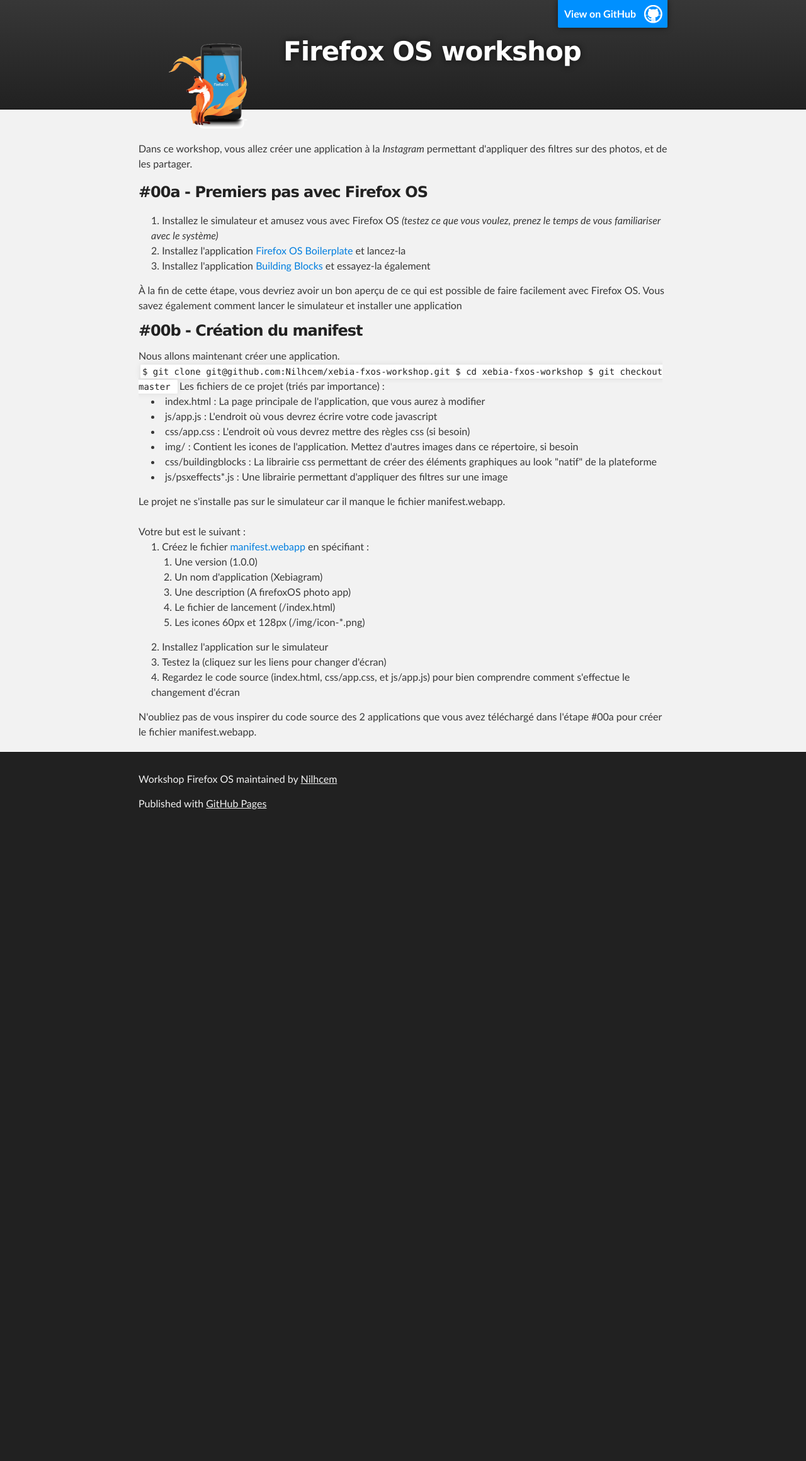
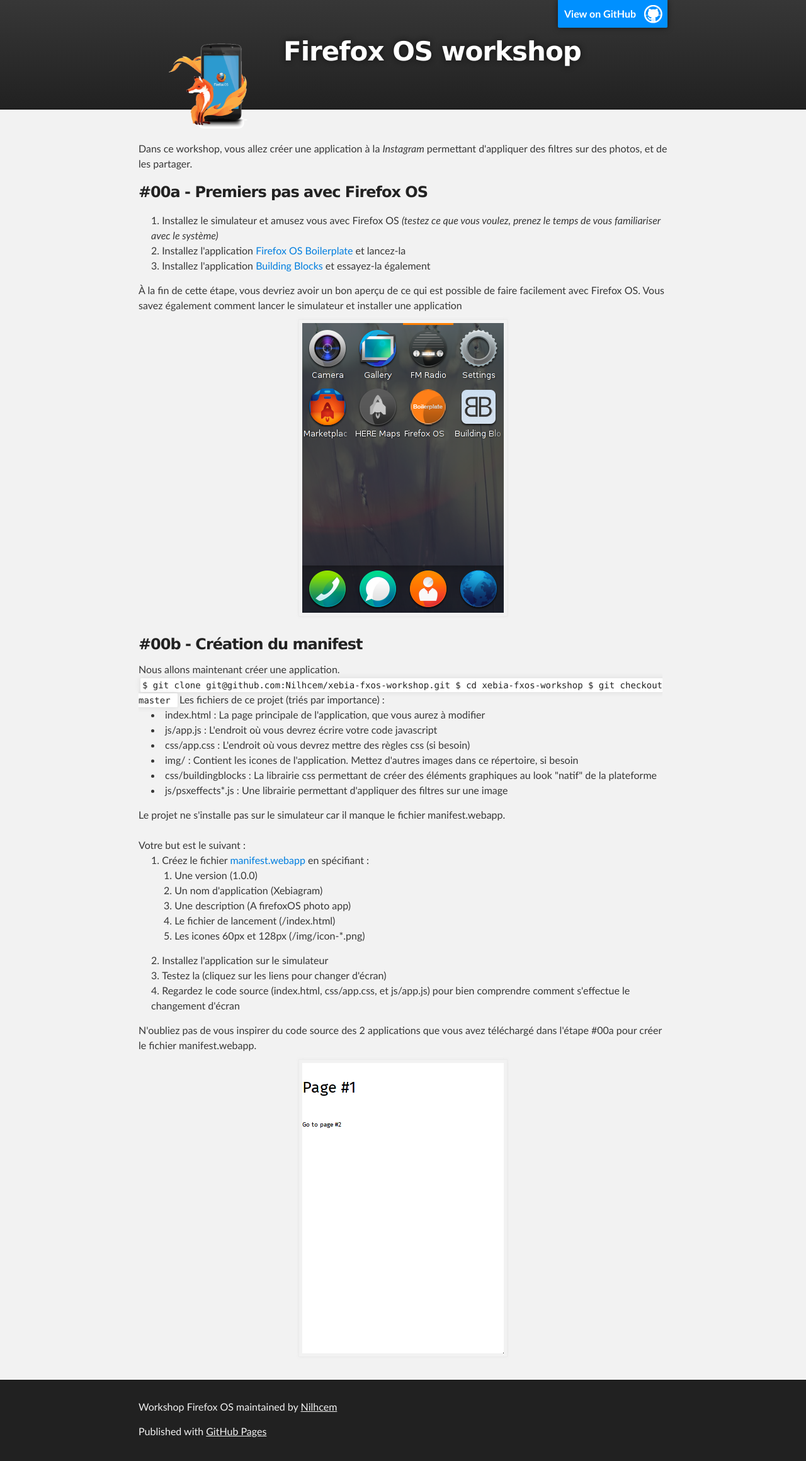
Before and after one commit to Nilhcem/xebia-fxos-workshop, a Jekyll site: the page built from index.html, in a window 1280 px wide. Shown: the whole page at 63% size. Built offline with Jekyll 4.4.1, drawn with Linux system fonts in a browser that asks for light colours; Markdown is read by kramdown in place of the engine named in the settings; before the commit the page ends 1323 px from its top, so only the background shows below that.

Commit message:
Add screenshots for steps #00

```diff
--- a/index.html
+++ b/index.html
@@ -16,6 +16,10 @@
 </ol>
 
 À la fin de cette étape, vous devriez avoir un bon aperçu de ce qui est possible de faire facilement avec Firefox OS. Vous savez également comment lancer le simulateur et installer une application<br />
+
+<center><img src="images/step-00a.png" /></center>
+
+
 
 <h3>#00b - Création du manifest</h3>
 
@@ -56,3 +60,5 @@
 </ol>
 
 N'oubliez pas de vous inspirer du code source des 2 applications que vous avez téléchargé dans l'étape #00a pour créer le fichier manifest.webapp.
+
+<center><img src="images/step-00b.png" /></center>
```
Also changed, not shown: images/step-00a.png (added), images/step-00b.png (added).
